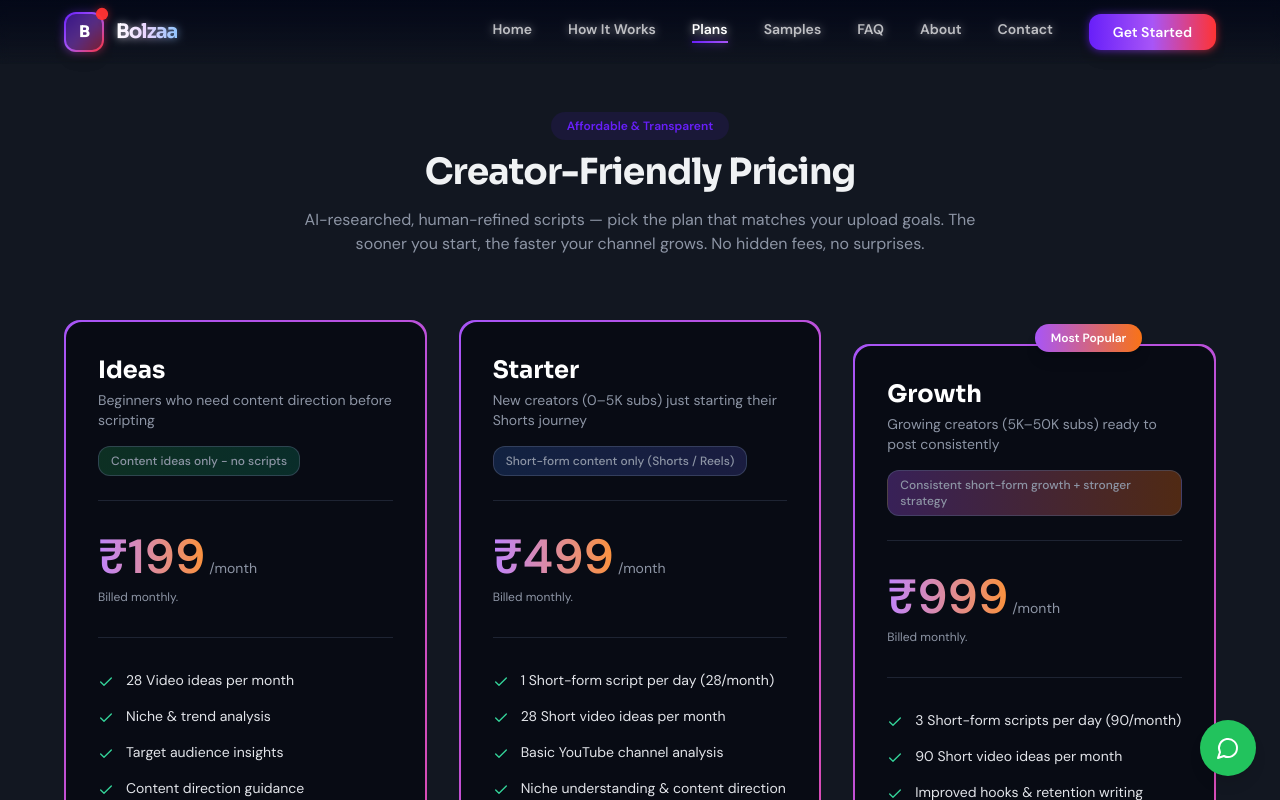
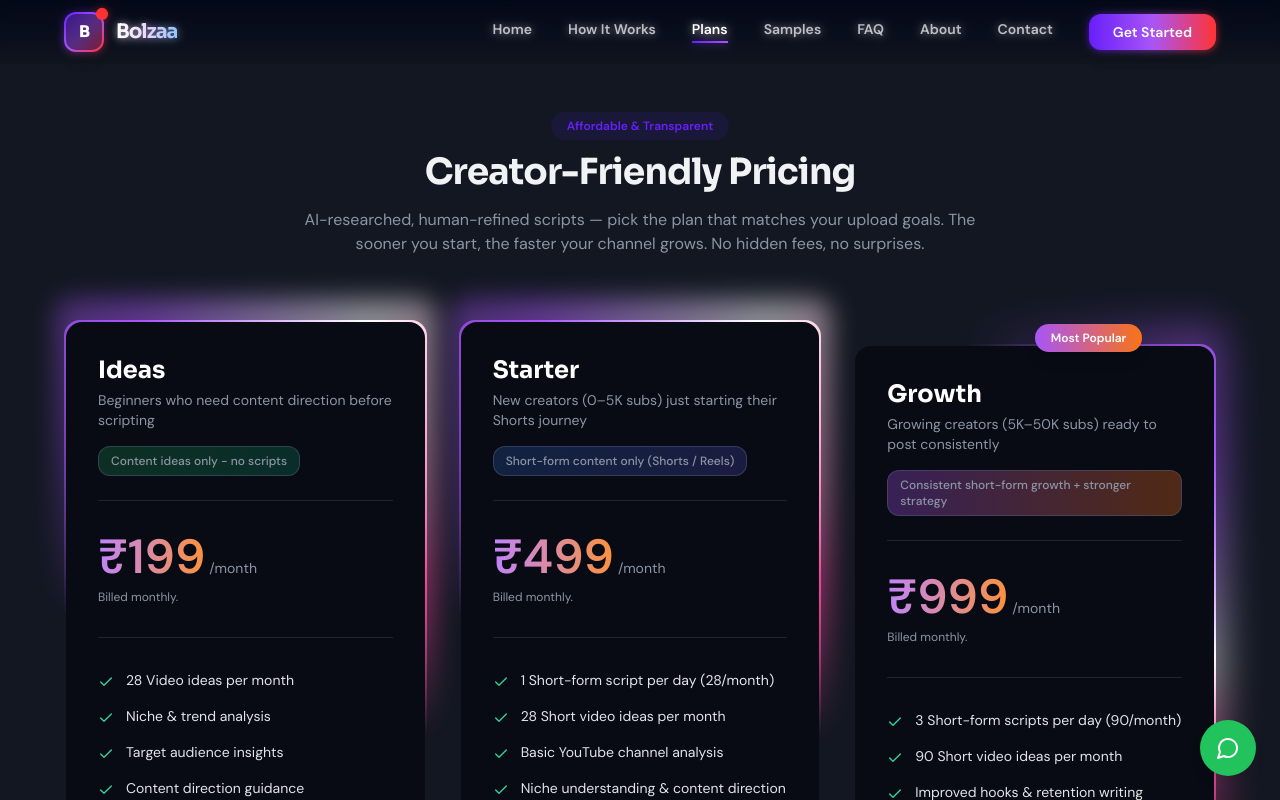
Before and after one commit to sallu-12/two, a React (Vite) app in the folder frontend/: page /pricing in a window 1280 px wide. Shown: the top 800 px of the page. Built offline with nearby package versions, Linux system fonts and the light colour scheme; the HTML template or start-up script is replaced by a standard one.

Commit message:
Make AnimatedBorderCard responsive: animate desktop, static mobile + disable Pricing animations on mobile

```diff
--- a/frontend/src/components/AnimatedBorderCard.tsx
+++ b/frontend/src/components/AnimatedBorderCard.tsx
@@ -1,8 +1,13 @@
-import React from "react";
+import { useRef, useEffect, useState } from "react";
+import { useAnimationFrame } from "framer-motion";
 
 interface AnimatedBorderCardProps {
   children: React.ReactNode;
   className?: string;
+  /** How fast the beam spins — lower = faster. Default 8 */
+  speed?: number;
+  /** Extra outer blur glow in px. Default 12 */
+  glowBlur?: number;
   /** Border-radius class. Default 'rounded-2xl' */
   radius?: string;
 }
@@ -10,17 +15,74 @@ interface AnimatedBorderCardProps {
 const AnimatedBorderCard = ({
   children,
   className = "",
+  speed = 8,
+  glowBlur = 12,
   radius = "rounded-2xl",
 }: AnimatedBorderCardProps) => {
+  const spinRef = useRef<HTMLDivElement>(null);
+  const glowRef = useRef<HTMLDivElement>(null);
+  const [isMobile, setIsMobile] = useState(false);
+  const [isAnimating, setIsAnimating] = useState(true);
+
+  useEffect(() => {
+    // Check if mobile on mount
+    const checkMobile = () => {
+      const mobile = window.innerWidth < 768; // md breakpoint
+      setIsMobile(mobile);
+      setIsAnimating(!mobile); // Disable animation on mobile
+    };
+
+    checkMobile();
+
+    // Update on resize
+    const handleResize = () => checkMobile();
+    window.addEventListener("resize", handleResize);
+    return () => window.removeEventListener("resize", handleResize);
+  }, []);
+
+  // Only animate on desktop
+  useAnimationFrame((t) => {
+    if (!isAnimating || !spinRef.current || !glowRef.current) return;
+
+    const angle = (t / speed) % 360;
+    const gradient = `conic-gradient(from ${angle}deg at 50% 50%,
+      transparent 0deg,
+      transparent 60deg,
+      #a855f7 100deg,
+      #ffffff 130deg,
+      #ec4899 160deg,
+      transparent 200deg,
+      transparent 360deg
+    )`;
+    spinRef.current.style.background = gradient;
+    glowRef.current.style.background = gradient;
+  });
+
   return (
-    // Static border: p-[2px] creates the border gap
-    <div
-      className={`relative p-[2px] ${radius} ${className}`}
-      style={{
-        background: 'linear-gradient(135deg, #a855f7 0%, #ec4899 100%)',
-      }}
-    >
-      {/* Dark content area sits on top, leaving 2px ring visible */}
+    <div className={`relative p-[2px] ${radius} ${className}`}>
+      {/* Animated border - only visible on desktop */}
+      {isAnimating && (
+        <>
+          <div ref={spinRef} className={`absolute inset-0 ${radius}`} />
+          <div
+            ref={glowRef}
+            className={`absolute inset-0 ${radius} opacity-50`}
+            style={{ filter: `blur(${glowBlur}px)`, transform: "scale(1.05)" }}
+          />
+        </>
+      )}
+
+      {/* Static border - visible on mobile */}
+      {!isAnimating && (
+        <div
+          className={`absolute inset-0 ${radius}`}
+          style={{
+            background: "linear-gradient(135deg, #a855f7 0%, #ec4899 100%)",
+          }}
+        />
+      )}
+
+      {/* Content */}
       <div className={`relative z-10 ${radius} bg-[#080b14] overflow-hidden`}>
         {children}
       </div>
--- a/frontend/src/pages/Pricing.tsx
+++ b/frontend/src/pages/Pricing.tsx
@@ -2,6 +2,7 @@ import { useNavigate } from "react-router-dom";
 import { motion } from "framer-motion";
 import { Button } from "@/components/ui/button";
 import { Check, ArrowRight } from "lucide-react";
+import { useState, useEffect } from "react";
 import Navbar from "@/components/Navbar";
 import Footer from "@/components/Footer";
 import SectionHeading from "@/components/SectionHeading";
@@ -98,6 +99,14 @@ const plans = [
 
 const Pricing = () => {
   const navigate = useNavigate();
+  const [isMobile, setIsMobile] = useState(false);
+
+  useEffect(() => {
+    const checkMobile = () => setIsMobile(window.innerWidth < 768);
+    checkMobile();
+    window.addEventListener("resize", checkMobile);
+    return () => window.removeEventListener("resize", checkMobile);
+  }, []);
 
   const handleSelectPlan = (planId: string) => {
     navigate(`/checkout/${planId}`);
@@ -121,10 +130,10 @@ const Pricing = () => {
             {plans.map((plan, i) => (
               <motion.div
                 key={plan.name}
-                initial={{ opacity: 0, y: 24 }}
-                whileInView={{ opacity: 1, y: 0 }}
-                viewport={{ once: true }}
-                transition={{ delay: i * 0.1, duration: 0.5 }}
+                initial={isMobile ? undefined : { opacity: 0, y: 24 }}
+                whileInView={isMobile ? undefined : { opacity: 1, y: 0 }}
+                viewport={isMobile ? undefined : { once: true }}
+                transition={isMobile ? undefined : { delay: i * 0.1, duration: 0.5 }}
                 className={`relative ${
                   plan.popular ? "scale-105 mt-6" : ""
                 } hover:-translate-y-2 transition-transform duration-300`}
@@ -132,9 +141,9 @@ const Pricing = () => {
                 {/* Most Popular Badge — outside AnimatedBorderCard so it's never clipped */}
                 {plan.popular && (
                   <motion.div
-                    initial={{ opacity: 0, scale: 0.8 }}
-                    animate={{ opacity: 1, scale: 1 }}
-                    transition={{ delay: 0.3 }}
+                    initial={isMobile ? undefined : { opacity: 0, scale: 0.8 }}
+                    animate={isMobile ? undefined : { opacity: 1, scale: 1 }}
+                    transition={isMobile ? undefined : { delay: 0.3 }}
                     className="absolute -top-5 left-1/2 -translate-x-1/2 z-30"
                   >
                     <span className="inline-block px-4 py-1.5 rounded-full text-xs font-semibold bg-gradient-to-r from-purple-500 to-orange-500 text-white shadow-lg whitespace-nowrap">
@@ -203,10 +212,10 @@ const Pricing = () => {
 
           {/* Common Details Section */}
           <motion.div
-            initial={{ opacity: 0, y: 16 }}
-            whileInView={{ opacity: 1, y: 0 }}
-            viewport={{ once: true }}
-            transition={{ delay: 0.4 }}
+            initial={isMobile ? undefined : { opacity: 0, y: 16 }}
+            whileInView={isMobile ? undefined : { opacity: 1, y: 0 }}
+            viewport={isMobile ? undefined : { once: true }}
+            transition={isMobile ? undefined : { delay: 0.4 }}
             className="mt-20 rounded-2xl border border-white/10 bg-gradient-to-br from-slate-900/80 to-slate-800/40 backdrop-blur-sm p-8"
           >
             <div className="flex items-center gap-3 mb-8">
@@ -223,10 +232,10 @@ const Pricing = () => {
               ].map((step, i) => (
                 <motion.div
                   key={step.num}
-                  initial={{ opacity: 0, y: 12 }}
-                  whileInView={{ opacity: 1, y: 0 }}
-                  viewport={{ once: true }}
-                  transition={{ delay: 0.1 * i }}
+                  initial={isMobile ? undefined : { opacity: 0, y: 12 }}
+                  whileInView={isMobile ? undefined : { opacity: 1, y: 0 }}
+                  viewport={isMobile ? undefined : { once: true }}
+                  transition={isMobile ? undefined : { delay: 0.1 * i }}
                   className="relative flex flex-col gap-2 rounded-xl bg-white/5 border border-white/8 p-4 hover:bg-white/8 transition-colors"
                 >
                   <span className={`text-2xl font-black bg-gradient-to-br ${step.color} bg-clip-text text-transparent`}>{step.num}</span>
@@ -242,10 +251,10 @@ const Pricing = () => {
 
           {/* Transparency Section */}
           <motion.div
-            initial={{ opacity: 0, y: 16 }}
-            whileInView={{ opacity: 1, y: 0 }}
-            viewport={{ once: true }}
-            transition={{ delay: 0.5 }}
+            initial={isMobile ? undefined : { opacity: 0, y: 16 }}
+            whileInView={isMobile ? undefined : { opacity: 1, y: 0 }}
+            viewport={isMobile ? undefined : { once: true }}
+            transition={isMobile ? undefined : { delay: 0.5 }}
             className="mt-10 text-center"
           >
             <h4 className="text-lg font-bold text-white mb-4">Our Promise</h4>
```
